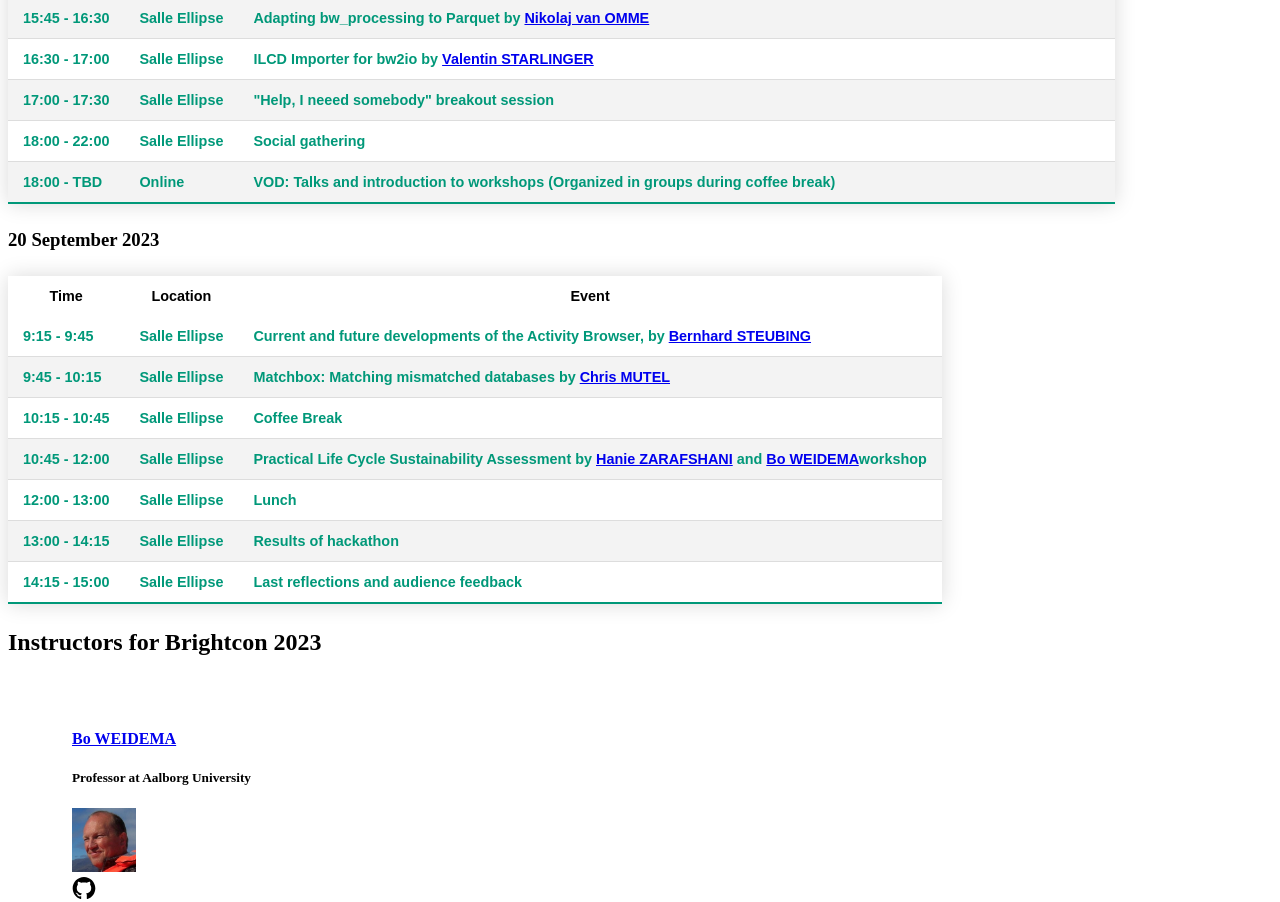
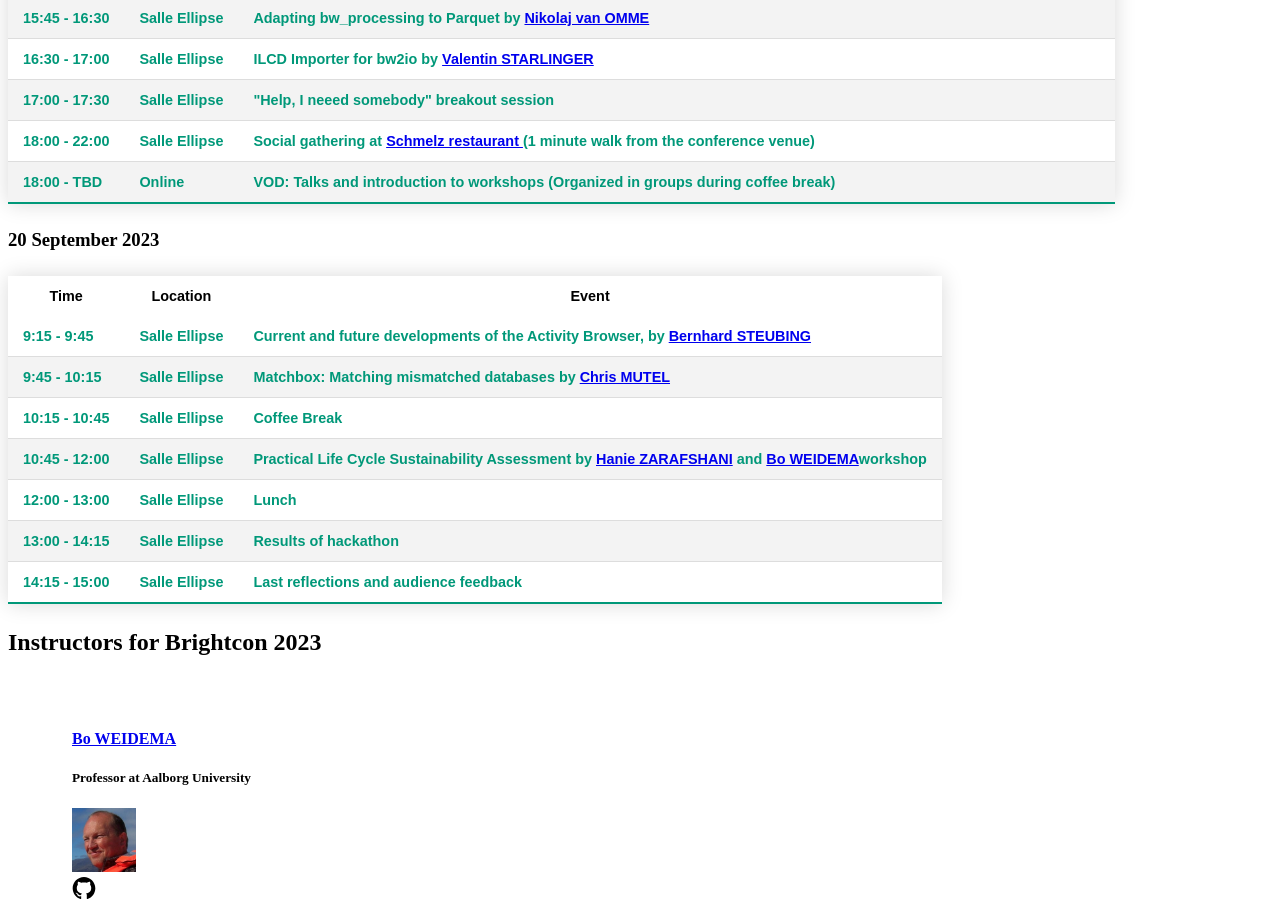
Before and after one commit to Depart-de-Sentier/brightcon-2023-website, a Nuxt app: page /programme in a window 1280 px wide. Shown: the part 2222-3124 px from the top of the page. Built offline with nearby package versions, Linux system fonts and the light colour scheme.

Commit message:
Implement social gathering

```diff
--- a/pages/programme.vue
+++ b/pages/programme.vue
@@ -195,7 +195,10 @@
             <tr class="active-row">
               <td>18:00 - TBD</td>
               <td>Online</td>
-              <td>VOD: Talks and introduction to workshops (Organized in groups during coffee break)</td>
+              <td>
+                VOD: Talks and introduction to workshops (Organized in groups
+                during coffee break)
+              </td>
             </tr>
           </tbody>
         </table>
@@ -313,12 +316,20 @@
             <tr class="active-row">
               <td>18:00 - 22:00</td>
               <td>Salle Ellipse</td>
-              <td>Social gathering</td>
+              <td>
+                Social gathering at
+                <NuxtLink to="https://www.facebook.com/SchmelzBelval/">
+                  Schmelz restaurant </NuxtLink
+                >(1 minute walk from the conference venue)
+              </td>
             </tr>
             <tr class="active-row">
               <td>18:00 - TBD</td>
               <td>Online</td>
-              <td>VOD: Talks and introduction to workshops (Organized in groups during coffee break)</td>
+              <td>
+                VOD: Talks and introduction to workshops (Organized in groups
+                during coffee break)
+              </td>
             </tr>
           </tbody>
         </table>
@@ -366,7 +377,9 @@
                 Practical Life Cycle Sustainability Assessment by
                 <NuxtLink :to="{ hash: '#hz' }" external="true"
                   >Hanie ZARAFSHANI</NuxtLink
-                > and <NuxtLink :to="{ hash: '#bw' }" external="true"
+                >
+                and
+                <NuxtLink :to="{ hash: '#bw' }" external="true"
                   >Bo WEIDEMA</NuxtLink
                 >
                 <span class="tag">workshop</span>
```
Lines whose indentation alone changed are shown as unchanged.
